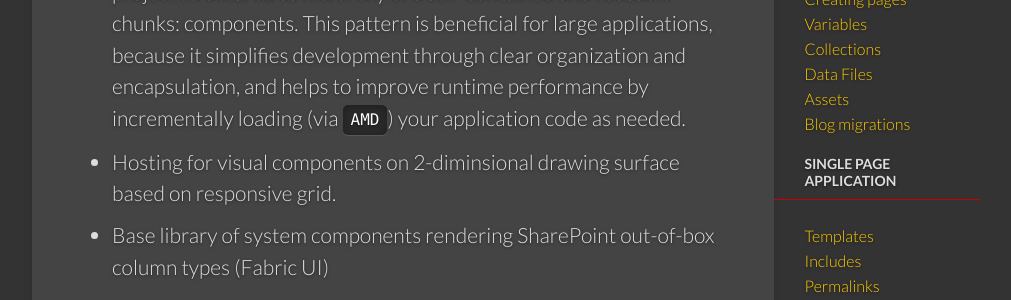
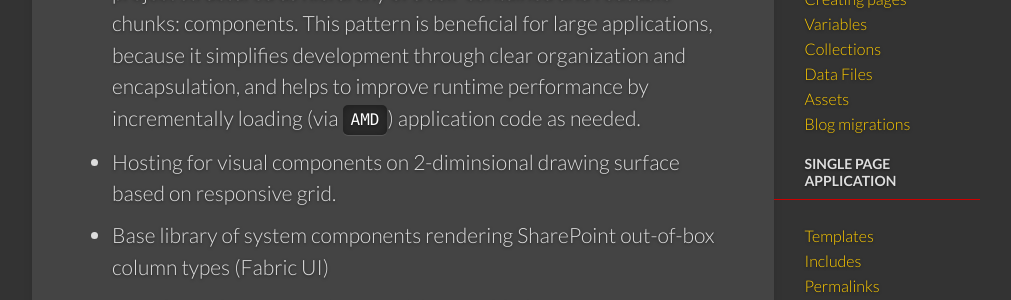
Before and after one commit to spaforms365/spaforms365.github.io, a Jekyll site: the page built from _docs/structure.md, in a window 1280 px wide and 900 px high, scrolled down 464 px. Shown: the part 155-455 px from the top of the window, without its empty margins (139-1150 px from the left). Built offline with Jekyll 4.4.1, drawn with Linux system fonts in a browser that asks for light colours.

Commit message:
Update structure.md

```diff
--- a/_docs/structure.md
+++ b/_docs/structure.md
@@ -7,7 +7,7 @@ permalink: /docs/structure/
 Technology features:
 
 * SPA Forms converts out-of-box list forms into <code>Single Page Application</code> (SPA) Forms project executed on client side: in a web browser.  SPA is a great environment to design full-fledged application on top of SharePoint list form, containing custom workflows, various visual forms and utilizing out-of-box list item as data-storage device.
-* SPA Forms project's SPA is based on <b>[Knockout](http://knockoutjs.com/documentation/introduction.html){:target="_blank"}</b> <code>MVVM</code> data model. The project structured as hierarchy of a self-contained and reusable chunks: components. This pattern is beneficial for large applications, because it simplifies development through clear organization and encapsulation, and helps to improve runtime performance by incrementally loading (via <code>AMD</code>) your application code as needed.
+* SPA Forms project's SPA is based on <b>[Knockout](http://knockoutjs.com/documentation/introduction.html){:target="_blank"}</b> <code>MVVM</code> data model. The project structured as hierarchy of a self-contained and reusable chunks: components. This pattern is beneficial for large applications, because it simplifies development through clear organization and encapsulation, and helps to improve runtime performance by incrementally loading (via <code>AMD</code>) application code as needed.
 * Hosting for visual components on 2-diminsional drawing surface based on responsive grid.
 * Base library of system components rendering SharePoint out-of-box column types (Fabric UI)
 * Form lifecycle state-machine workflow enabled via Buttons-management component included into base library.
```
